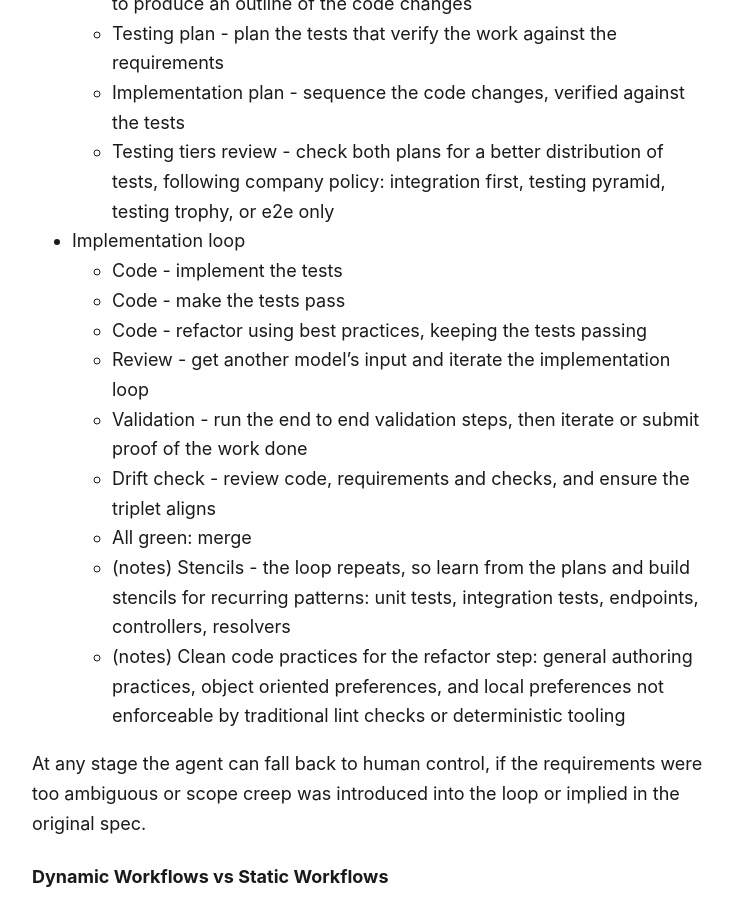
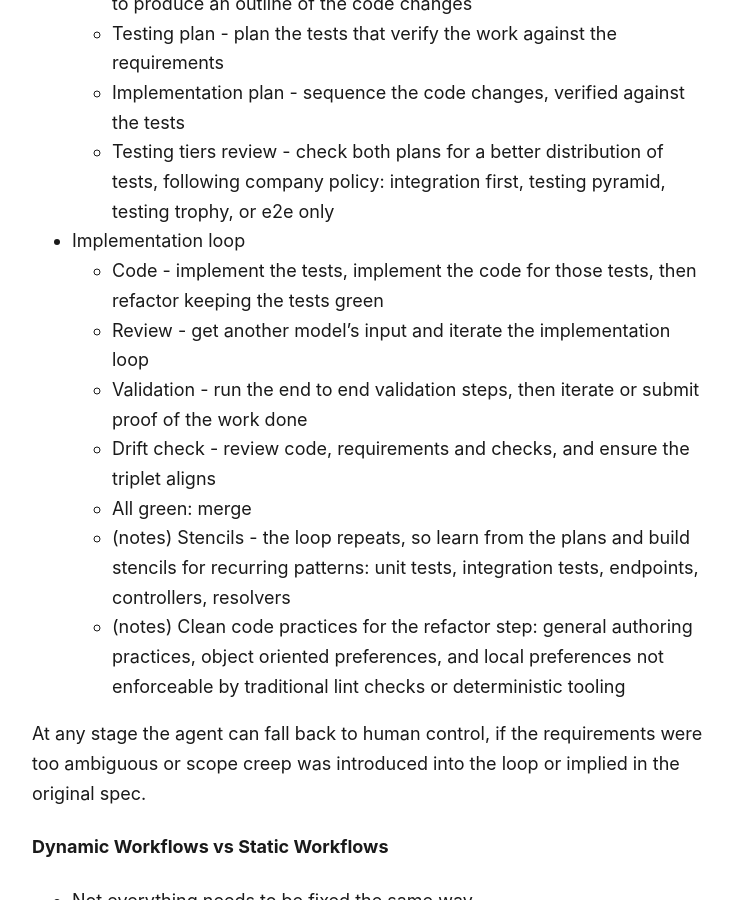
Before and after one commit to galileopy/blog, a Jekyll site: the page built from presentations/ai-assisted-coding-intro/outline.md, in a window 1280 px wide and 900 px high, scrolled down 4978 px. Shown: the whole window, without its empty margins (268-1001 px from the left). Built offline with Jekyll 4.4.1, drawn with Linux system fonts in a browser that asks for light colours; our own code applies the rules of GitHub Pages for plain Markdown files.

Commit message:
docs(presentations): collapse the three code rows into one

```diff
--- a/presentations/ai-assisted-coding-intro/outline.md
+++ b/presentations/ai-assisted-coding-intro/outline.md
@@ -159,9 +159,7 @@ Applies to anything that is managed by code.
     - Testing tiers review - check both plans for a better distribution of tests, following company
       policy: integration first, testing pyramid, testing trophy, or e2e only
 - Implementation loop
-    - Code - implement the tests
-    - Code - make the tests pass
-    - Code - refactor using best practices, keeping the tests passing
+    - Code - implement the tests, implement the code for those tests, then refactor keeping the tests green
     - Review - get another model's input and iterate the implementation loop
     - Validation - run the end to end validation steps, then iterate or submit proof of the work done
     - Drift check - review code, requirements and checks, and ensure the triplet aligns
```
Also changed, not shown: presentations/ai-assisted-coding-intro/index.html (+3 -5 lines), 1 other file.
